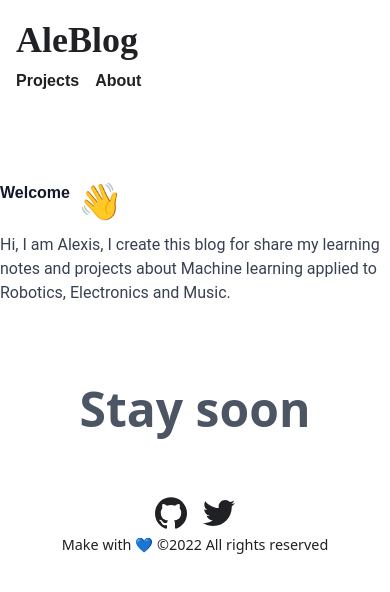
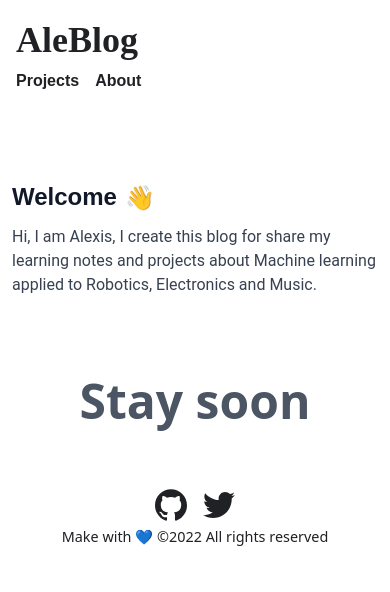
Before and after one commit to alefram/Alefram.github.io, a Next.js app: page / in a window 390 px wide. Shown: the top 592 px of the page. Built offline with nearby package versions, Linux system fonts and the light colour scheme; a web font is replaced by a local one.

Commit message:
update icon

```diff
--- a/pages/About.jsx
+++ b/pages/About.jsx
@@ -70,7 +70,7 @@ const About = () => {
                 <div className="p-4 mt-5">
                     <h1
                         className=" text-supertext text-2xl font-bold
-                        text-center">
+                        text-center font-nunito">
                         Also you can Find me On
                     </h1>
                     <div className="p-4 flex flex-row justify-center space-x-4">
--- a/pages/_document.js
+++ b/pages/_document.js
@@ -8,16 +8,20 @@ export default function Document() {
                 <link rel="preconnect" href="https://fonts.gstatic.com" />
                 <link href="https://fonts.googleapis.com/css2?family=Square+Peg&display=swap" rel="stylesheet"></link>
                 <meta name="robots" content="index, follow"/>
-                <link rel="apple-touch-icon" sizes="180x180" href="images/apple-touch-icon.png"/>
-                <link rel="icon" type="image/png" sizes="32x32" href="images/favicon-32x32.png"/>
-                <link rel="icon" type="image/png" sizes="16x16" href="images/favicon-16x16.png"/>
+                {/* <link rel="apple-touch-icon" sizes="180x180" href="images/apple-touch-icon.png"/> */}
+                {/* <link rel="icon" type="image/png" sizes="32x32" href="images/favicon-32x32.png"/> */}
+                {/* <link rel="icon" type="image/png" sizes="16x16" href="images/favicon-16x16.png"/> */}
+                <link rel="icon" type="image/png"  href="images/ghost.png"/>
+
                 <link rel="manifest" href="/site.webmanifest"></link>
                 <meta name="google-site-verification" content="MpnKrcQvKDGeW2EIhtOow24kp2VahB-vL2hYzqGNC54" />
             </Head>
-            <body className="min-h-screen">
+            <body className="">
                 <Main/>
                 <NextScript/>
             </body>
         </Html>
     )
 }
+
+{/* <a href="https://www.flaticon.com/free-icons/gaming" title="gaming icons">Gaming icons created by Smashicons - Flaticon</a> */}
--- a/pages/index.jsx
+++ b/pages/index.jsx
@@ -2,7 +2,7 @@ import Head from 'next/head';
 import Navbar from '../components/Navbar';
 import Footer from '../components/Footer';
 import { getSortedPostsData } from '../lib/posts';
-import Post from '../components/Post';
+// import Post from '../components/Post';
 
 export default function Home ({allPostsData}) {
 
@@ -41,12 +41,12 @@ export default function Home ({allPostsData}) {
             <main className="mx-auto md:px-8 lg:max-w-screen-md pt-10">
                 <div className="flex pt-5 w-full">
                     <h1 className="text-gray-900 font-bold font-nunito
-                     py-3 pr-2  md:text-3xl">
+                     py-3 pr-2 ml-3 text-2xl md:ml-0 md:text-3xl">
                         Welcome
                     </h1>
-                    <p className='text-4xl md:text-3xl py-3'>&#128075;</p>
+                    <p className='text-2xl md:text-3xl py-3'>&#128075;</p>
                 </div>
-                <p className='font-Roboto text-gray-700'>
+                <p className='font-Roboto text-gray-700 px-3 md:p-0'>
                     Hi, I am Alexis, I create this blog for share my learning notes
                     and projects about Machine learning applied to Robotics,
                     Electronics and Music.
```
Also changed, not shown: public/images/ghost.png (added).
